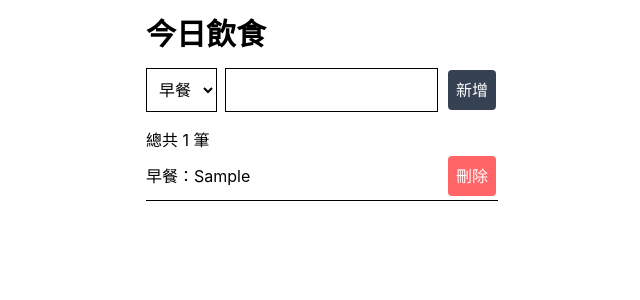
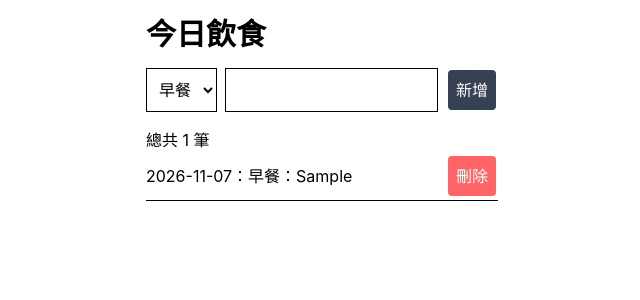
Before and after one commit to TC-Wei/food-log, a Vue app: page / in a window 1280 px wide. Both pictures are taken after typing "Sample" into the empty fields and a click on the button "新增". Shown: the top 300 px of the page, without its empty margins (318-958 px from the left). Built offline with nearby package versions, Linux system fonts and the light colour scheme.

Commit message:
feat: 每筆紀錄加上日期，舊資料用 id 自動補上

```diff
--- a/src/App.vue
+++ b/src/App.vue
@@ -6,15 +6,32 @@ import FoodRow from "./components/FoodRow.vue";
 const food = ref<string>("");
 const meal = ref<Meal>("早餐");
 const saved = localStorage.getItem("foods");
-const foods = ref<FoodItem[]>(saved ? JSON.parse(saved) : []);
+const foods = ref<FoodItem[]>(
+  saved
+    ? JSON.parse(saved).map((item: FoodItem) => ({
+        ...item,
+        date: formatDate(item.id),
+      }))
+    : [],
+);
 const count = computed(() => foods.value.length);
 
+function formatDate(timestamp: number) {
+  const date = new Date(timestamp);
+  const year = date.getFullYear();
+  const month = date.getMonth() + 1;
+  const day = date.getDate();
+  const mm = String(month).padStart(2, "0");
+  const dd = String(day).padStart(2, "0");
+  return `${year}-${mm}-${dd}`;
+}
 function addFood() {
   if (food.value.trim() === "") {
     return;
   }
   foods.value.push({
     id: Date.now(),
+    date: formatDate(Date.now()),
     name: food.value.trim(),
     meal: meal.value,
   });
--- a/src/components/FoodRow.vue
+++ b/src/components/FoodRow.vue
@@ -8,7 +8,9 @@ const emit = defineEmits<{ remove: [] }>();
 
 <template>
   <li class="flex justify-between items-center border-b py-[2px] gap-4">
-    <span class="break-all"> {{ item.meal }}：{{ item.name }}</span>
+    <span class="break-all">
+      {{ item.date }}：{{ item.meal }}：{{ item.name }}</span
+    >
     <button
       class="bg-red-400 text-white p-2 border-2 rounded-md shrink-0"
       @click="emit('remove')"
--- a/src/types.ts
+++ b/src/types.ts
@@ -1,6 +1,7 @@
 export type Meal = "早餐" | "午餐" | "點心" | "晚餐" | "宵夜";
 export interface FoodItem {
   id: number;
+  date: string;
   name: string;
   meal: Meal;
 }
```
